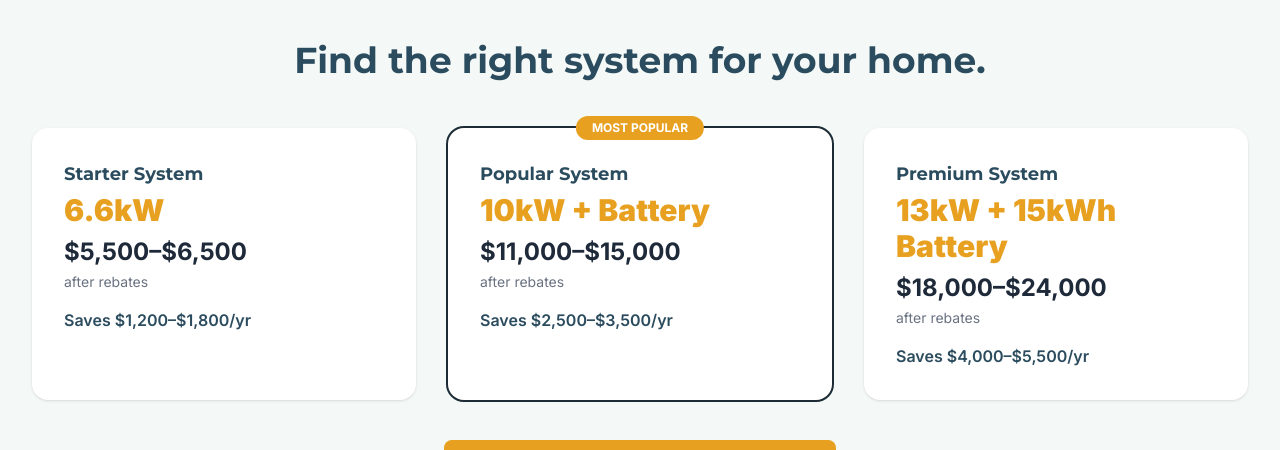
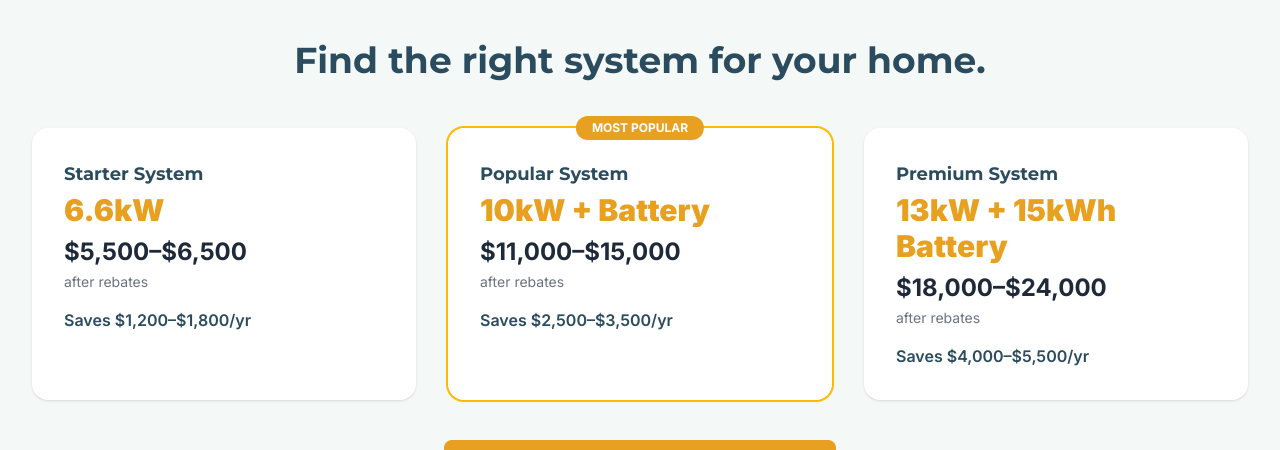
Before and after one commit to mfkk929/coastal-solar-co, a Next.js app: page / in a window 1280 px wide. Shown: the part 3980-4430 px from the top of the page. Built offline with nearby package versions, Linux system fonts and the light colour scheme.

Commit message:
Fix TypeScript error: remove invalid ringColor CSS property

```diff
--- a/src/app/page.tsx
+++ b/src/app/page.tsx
@@ -431,9 +431,8 @@ export default function HomePage() {
               <div
                 key={i}
                 className={`bg-white rounded-2xl p-8 shadow-sm card-hover relative ${
-                  s.popular ? "ring-2" : ""
+                  s.popular ? "ring-2 ring-amber-400" : ""
                 }`}
-                style={s.popular ? { ringColor: "var(--color-secondary)" } : {}}
               >
                 {s.popular && (
                   <div
```
